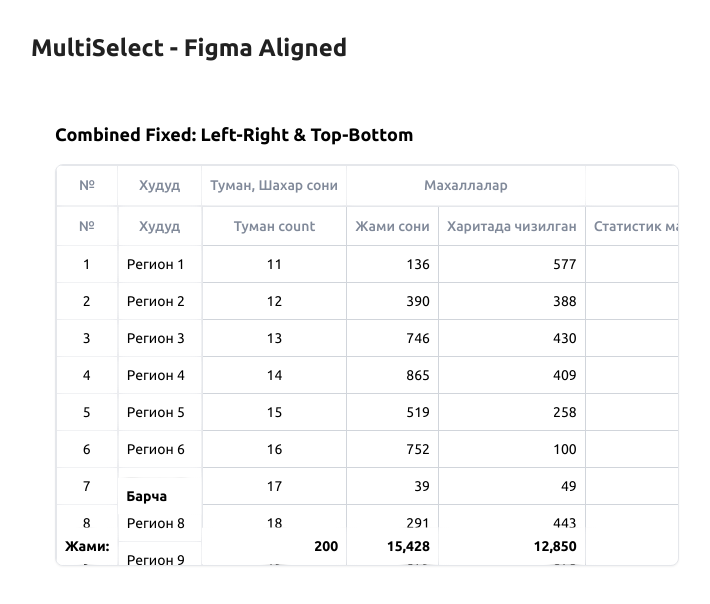
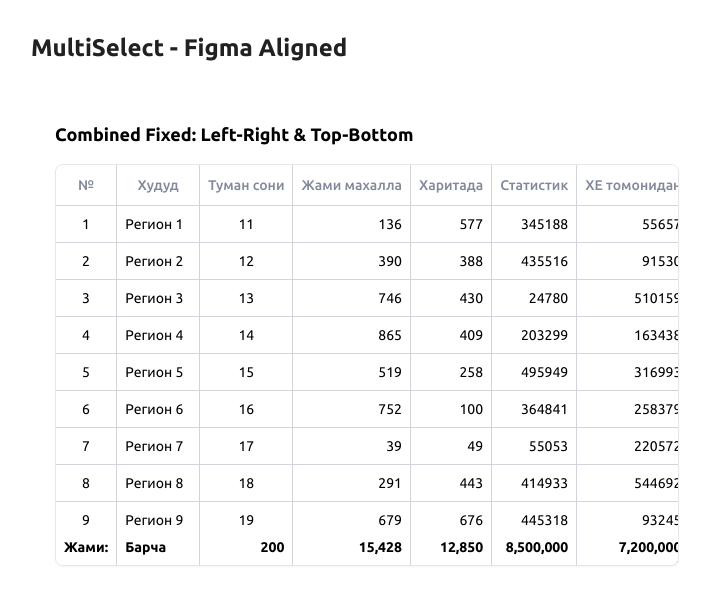
Before and after one commit to shodiya02/ui-kit, a Vue app: page / in a window 1280 px wide. Shown: the top 604 px of the page, without its empty margins (273-983 px from the left). Built offline with nearby package versions, Linux system fonts and the light colour scheme.

Commit message:
feat: enhance TableCell and TableHead components for improved fixed positioning; support separate horizontal and vertical fixed offsets

```diff
--- a/src/components/TableExample.vue
+++ b/src/components/TableExample.vue
@@ -6,31 +6,27 @@
       <Table height="400px" variant="scrollable" horizontal-scroll>
         <TableHeader>
           <TableRow>
-            <TableHead fixed="top" z-index="30" class="text-center">№</TableHead>
-            <TableHead fixed="top" z-index="30" class="text-center">Худуд</TableHead>
-            <TableHead fixed="top" z-index="30" class="text-center">Туман, Шахар сони</TableHead>
-            <TableHead fixed="top" z-index="30" class="text-center" colspan="2">Махаллалар</TableHead>
-            <TableHead fixed="top" z-index="30" class="text-center" colspan="3">Хонадонлар сон</TableHead>
-            <TableHead fixed="top" z-index="30" class="text-center" colspan="2">Шундан</TableHead>
-          </TableRow>
-          <TableRow>
-            <TableHead fixed="left" z-index="25" class="text-center">№</TableHead>
-            <TableHead fixed="left" fixed-offset="50px" z-index="25" class="text-center">Худуд</TableHead>
-            <TableHead class="text-center">Туман count</TableHead>
-            <TableHead class="text-center">Жами сони</TableHead>
-            <TableHead class="text-center">Харитада чизилган</TableHead>
-            <TableHead class="text-center">Статистик маълумотлар</TableHead>
-            <TableHead class="text-center">ХЕ томонидан урганилган</TableHead>
-            <TableHead class="text-center">% кесимида</TableHead>
-            <TableHead class="text-center">Шахсий</TableHead>
-            <TableHead class="text-center">Ижарада</TableHead>
+            <!-- Corner cells: both top+left fixed (highest z-index) -->
+            <TableHead fixed-vertical="top" fixed-horizontal="left" class="text-center">№</TableHead>
+            <TableHead fixed-vertical="top" fixed-horizontal="left" fixed-offset-h="50px" class="text-center">Худуд</TableHead>
+            <!-- Top-only fixed headers -->
+            <TableHead fixed-vertical="top" class="text-center">Туман сони</TableHead>
+            <TableHead fixed-vertical="top" class="text-center">Жами махалла</TableHead>
+            <TableHead fixed-vertical="top" class="text-center">Харитада</TableHead>
+            <TableHead fixed-vertical="top" class="text-center">Статистик</TableHead>
+            <TableHead fixed-vertical="top" class="text-center">ХЕ томонидан</TableHead>
+            <TableHead fixed-vertical="top" class="text-center">% кесим</TableHead>
+            <TableHead fixed-vertical="top" class="text-center">Шахсий</TableHead>
+            <TableHead fixed-vertical="top" class="text-center">Ижарада</TableHead>
           </TableRow>
         </TableHeader>
         <TableBody>
           <template v-for="i in 20" :key="i">
             <TableRow>
-              <TableCell fixed="left" z-index="15" class="text-center">{{ i }}</TableCell>
-              <TableCell fixed="left" fixed-offset="50px" z-index="15">Регион {{ i }}</TableCell>
+              <!-- Left-only fixed columns -->
+              <TableCell fixed-horizontal="left" class="text-center">{{ i }}</TableCell>
+              <TableCell fixed-horizontal="left" fixed-offset-h="50px">Регион {{ i }}</TableCell>
+              <!-- Regular scrollable cells -->
               <TableCell class="text-center">{{ 10 + i }}</TableCell>
               <TableCell class="text-right">{{ (Math.random() * 1000).toFixed(0) }}</TableCell>
               <TableCell class="text-right">{{ (Math.random() * 800).toFixed(0) }}</TableCell>
@@ -41,20 +37,23 @@
               <TableCell class="text-right">{{ (Math.random() * 1000).toFixed(0) }}</TableCell>
             </TableRow>
           </template>
-          <!-- Footer row with fixed bottom -->
+        </TableBody>
+        <TableFooter>
+          <!-- Footer row with corner cells: both bottom+left fixed -->
           <TableRow class="font-semibold bg-gray-100">
-            <TableCell fixed="bottom" z-index="25" class="text-center">Жами:</TableCell>
-            <TableCell fixed="bottom" fixed-offset="50px" z-index="25">Барча</TableCell>
-            <TableCell fixed="bottom" class="text-right">200</TableCell>
-            <TableCell fixed="bottom" class="text-right">15,428</TableCell>
-            <TableCell fixed="bottom" class="text-right">12,850</TableCell>
-            <TableCell fixed="bottom" class="text-right">8,500,000</TableCell>
-            <TableCell fixed="bottom" class="text-right">7,200,000</TableCell>
-            <TableCell fixed="bottom" class="text-right">95.5%</TableCell>
-            <TableCell fixed="bottom" class="text-right">125,000</TableCell>
-            <TableCell fixed="bottom" class="text-right">18,500</TableCell>
+            <TableCell fixed-vertical="bottom" fixed-horizontal="left" class="text-center">Жами:</TableCell>
+            <TableCell fixed-vertical="bottom" fixed-horizontal="left" fixed-offset-h="50px">Барча</TableCell>
+            <!-- Bottom-only fixed totals -->
+            <TableCell fixed-vertical="bottom" class="text-right">200</TableCell>
+            <TableCell fixed-vertical="bottom" class="text-right">15,428</TableCell>
+            <TableCell fixed-vertical="bottom" class="text-right">12,850</TableCell>
+            <TableCell fixed-vertical="bottom" class="text-right">8,500,000</TableCell>
+            <TableCell fixed-vertical="bottom" class="text-right">7,200,000</TableCell>
+            <TableCell fixed-vertical="bottom" class="text-right">95.5%</TableCell>
+            <TableCell fixed-vertical="bottom" class="text-right">125,000</TableCell>
+            <TableCell fixed-vertical="bottom" class="text-right">18,500</TableCell>
           </TableRow>
-        </TableBody>
+        </TableFooter>
       </Table>
     </div>
 
@@ -237,5 +236,6 @@ import {
   TableHead,
   TableHeader,
   TableRow,
+  TableFooter,
 } from '@/components/ui/table'
 </script>
--- a/src/components/ui/table/TableCell.vue
+++ b/src/components/ui/table/TableCell.vue
@@ -4,49 +4,64 @@ import { cn } from "@/lib/utils";
 const props = defineProps({
   class: { type: null, required: false },
   align: { type: String, default: 'left' }, // left, center, right
-  fixed: { type: String, required: false }, // left, right, top, bottom
-  fixedOffset: { type: String, default: '0px' }, // offset from edge when fixed
-  zIndex: { type: Number, default: 10 }, // z-index for fixed positioning
+  fixedHorizontal: { type: String, required: false }, // left, right
+  fixedVertical: { type: String, required: false }, // top, bottom
+  fixedOffsetH: { type: String, default: '0px' }, // horizontal offset
+  fixedOffsetV: { type: String, default: '0px' }, // vertical offset
 });
 
 const getFixedClasses = () => {
-  if (!props.fixed) return '';
+  if (!props.fixedHorizontal && !props.fixedVertical) return '';
 
-  const baseFixed = `sticky bg-white/95 backdrop-blur-sm z-${props.zIndex}`;
+  let classes = 'sticky bg-white';
 
-  if (props.fixed === 'left') {
-    return `${baseFixed} border-r-2 border-gray-200 shadow-[4px_0_8px_-2px_rgba(0,0,0,0.15)] before:absolute before:inset-0 before:bg-white before:-z-10`;
+  // Add shadows based on fixed directions
+  if (props.fixedHorizontal === 'left') {
+    classes += ' shadow-[2px_0_6px_-1px_rgba(0,0,0,0.1)]';
   }
-  if (props.fixed === 'right') {
-    return `${baseFixed} border-l-2 border-gray-200 shadow-[-4px_0_8px_-2px_rgba(0,0,0,0.15)] before:absolute before:inset-0 before:bg-white before:-z-10`;
+  if (props.fixedHorizontal === 'right') {
+    classes += ' shadow-[-2px_0_6px_-1px_rgba(0,0,0,0.1)]';
   }
-  if (props.fixed === 'top') {
-    return `${baseFixed} border-b-2 border-gray-200 shadow-[0_4px_8px_-2px_rgba(0,0,0,0.15)] before:absolute before:inset-0 before:bg-white before:-z-10`;
+  if (props.fixedVertical === 'top') {
+    classes += ' shadow-[0_2px_6px_-1px_rgba(0,0,0,0.1)]';
   }
-  if (props.fixed === 'bottom') {
-    return `${baseFixed} border-t-2 border-gray-200 shadow-[0_-4px_8px_-2px_rgba(0,0,0,0.15)] before:absolute before:inset-0 before:bg-white before:-z-10`;
+  if (props.fixedVertical === 'bottom') {
+    classes += ' shadow-[0_-2px_6px_-1px_rgba(0,0,0,0.1)]';
   }
 
-  return '';
+  return classes;
 };
 
 const getFixedStyle = () => {
-  if (!props.fixed) return {};
+  const style = {};
 
-  if (props.fixed === 'left') {
-    return { left: props.fixedOffset };
+  if (!props.fixedHorizontal && !props.fixedVertical) return style;
+
+  // Calculate z-index based on combined positioning
+  let zIndex = 1;
+  if (props.fixedVertical) zIndex += 10; // top/bottom gets +10
+  if (props.fixedHorizontal) zIndex += 20; // left/right gets +20
+  // Corner cells (both) get 30+ z-index
+
+  style.zIndex = zIndex;
+
+  // Apply horizontal positioning
+  if (props.fixedHorizontal === 'left') {
+    style.left = props.fixedOffsetH;
   }
-  if (props.fixed === 'right') {
-    return { right: props.fixedOffset };
-  }
-  if (props.fixed === 'top') {
-    return { top: props.fixedOffset };
-  }
-  if (props.fixed === 'bottom') {
-    return { bottom: props.fixedOffset };
+  if (props.fixedHorizontal === 'right') {
+    style.right = props.fixedOffsetH;
   }
 
-  return {};
+  // Apply vertical positioning
+  if (props.fixedVertical === 'top') {
+    style.top = props.fixedOffsetV;
+  }
+  if (props.fixedVertical === 'bottom') {
+    style.bottom = props.fixedOffsetV;
+  }
+
+  return style;
 };
 </script>
 
@@ -55,7 +70,7 @@ const getFixedStyle = () => {
     v-bind="$attrs"
     :class="
       cn(
-        'p-2 align-middle [&:has([role=checkbox])]:pr-0 [&>[role=checkbox]]:translate-y-0.5 border border-gray-300',
+        'p-2 align-middle [&:has([role=checkbox])]:pr-0 [&>[role=checkbox]]:translate-y-0.5 border-r border-b border-gray-300',
         props.align === 'center' && 'text-center',
         props.align === 'right' && 'text-right',
         getFixedClasses(),
--- a/src/components/ui/table/TableHead.vue
+++ b/src/components/ui/table/TableHead.vue
@@ -4,49 +4,64 @@ import { cn } from "@/lib/utils";
 const props = defineProps({
   class: { type: null, required: false },
   align: { type: String, default: 'left' }, // left, center, right
-  fixed: { type: String, required: false }, // left, right, top, bottom
-  fixedOffset: { type: String, default: '0px' }, // offset from edge when fixed
-  zIndex: { type: Number, default: 20 }, // z-index for fixed positioning
+  fixedHorizontal: { type: String, required: false }, // left, right
+  fixedVertical: { type: String, required: false }, // top, bottom
+  fixedOffsetH: { type: String, default: '0px' }, // horizontal offset
+  fixedOffsetV: { type: String, default: '0px' }, // vertical offset
 });
 
 const getFixedClasses = () => {
-  if (!props.fixed) return '';
+  if (!props.fixedHorizontal && !props.fixedVertical) return '';
 
-  const baseFixed = `sticky bg-white/95 backdrop-blur-sm z-${props.zIndex}`;
+  let classes = 'sticky bg-white font-medium';
 
-  if (props.fixed === 'left') {
-    return `${baseFixed} border-r-2 border-gray-200 shadow-[4px_0_8px_-2px_rgba(0,0,0,0.15)] before:absolute before:inset-0 before:bg-white before:-z-10`;
+  // Add shadows based on fixed directions
+  if (props.fixedHorizontal === 'left') {
+    classes += ' shadow-[2px_0_6px_-1px_rgba(0,0,0,0.1)]';
   }
-  if (props.fixed === 'right') {
-    return `${baseFixed} border-l-2 border-gray-200 shadow-[-4px_0_8px_-2px_rgba(0,0,0,0.15)] before:absolute before:inset-0 before:bg-white before:-z-10`;
+  if (props.fixedHorizontal === 'right') {
+    classes += ' shadow-[-2px_0_6px_-1px_rgba(0,0,0,0.1)]';
   }
-  if (props.fixed === 'top') {
-    return `${baseFixed} border-b-2 border-gray-200 shadow-[0_4px_8px_-2px_rgba(0,0,0,0.15)] before:absolute before:inset-0 before:bg-white before:-z-10`;
+  if (props.fixedVertical === 'top') {
+    classes += ' shadow-[0_2px_6px_-1px_rgba(0,0,0,0.1)]';
   }
-  if (props.fixed === 'bottom') {
-    return `${baseFixed} border-t-2 border-gray-200 shadow-[0_-4px_8px_-2px_rgba(0,0,0,0.15)] before:absolute before:inset-0 before:bg-white before:-z-10`;
+  if (props.fixedVertical === 'bottom') {
+    classes += ' shadow-[0_-2px_6px_-1px_rgba(0,0,0,0.1)]';
   }
 
-  return '';
+  return classes;
 };
 
 const getFixedStyle = () => {
-  if (!props.fixed) return {};
+  const style = {};
 
-  if (props.fixed === 'left') {
-    return { left: props.fixedOffset };
+  if (!props.fixedHorizontal && !props.fixedVertical) return style;
+
+  // Calculate z-index based on combined positioning
+  let zIndex = 1;
+  if (props.fixedVertical) zIndex += 10; // top/bottom gets +10
+  if (props.fixedHorizontal) zIndex += 20; // left/right gets +20
+  // Corner cells (both) get 30+ z-index
+
+  style.zIndex = zIndex;
+
+  // Apply horizontal positioning
+  if (props.fixedHorizontal === 'left') {
+    style.left = props.fixedOffsetH;
   }
-  if (props.fixed === 'right') {
-    return { right: props.fixedOffset };
-  }
-  if (props.fixed === 'top') {
-    return { top: props.fixedOffset };
-  }
-  if (props.fixed === 'bottom') {
-    return { bottom: props.fixedOffset };
+  if (props.fixedHorizontal === 'right') {
+    style.right = props.fixedOffsetH;
   }
 
-  return {};
+  // Apply vertical positioning
+  if (props.fixedVertical === 'top') {
+    style.top = props.fixedOffsetV;
+  }
+  if (props.fixedVertical === 'bottom') {
+    style.bottom = props.fixedOffsetV;
+  }
+
+  return style;
 };
 </script>
 
@@ -55,7 +70,7 @@ const getFixedStyle = () => {
     v-bind="$attrs"
     :class="
       cn(
-        'h-10 px-2 text-left align-middle font-medium text-muted-foreground [&:has([role=checkbox])]:pr-0 [&>[role=checkbox]]:translate-y-0.5 border border-gray-300',
+        'h-10 px-2 text-left align-middle font-medium text-muted-foreground [&:has([role=checkbox])]:pr-0 [&>[role=checkbox]]:translate-y-0.5 border-r border-b border-gray-300',
         props.align === 'center' && 'text-center',
         props.align === 'right' && 'text-right',
         getFixedClasses(),
```
